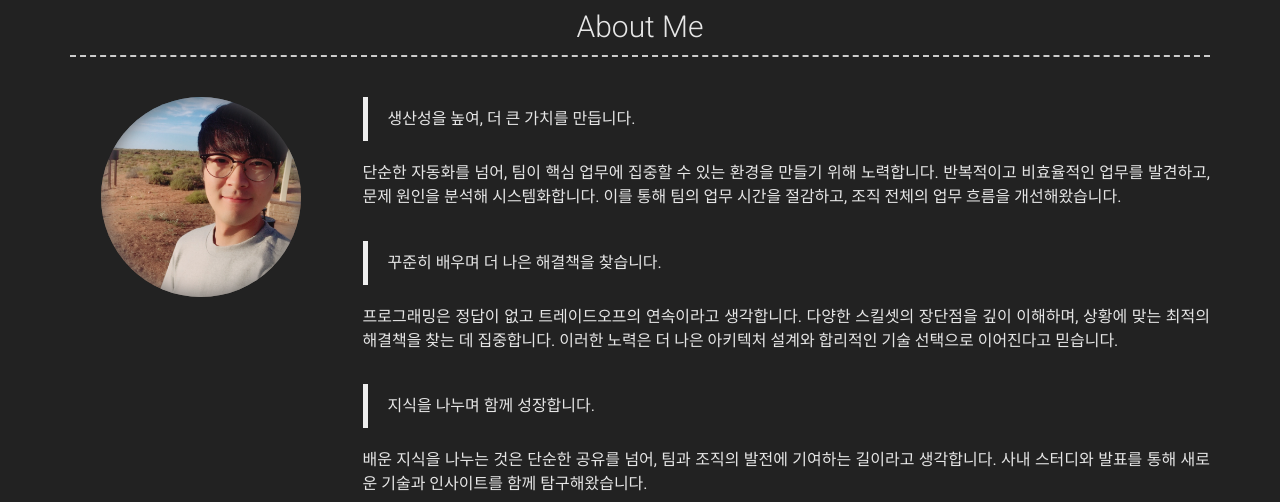
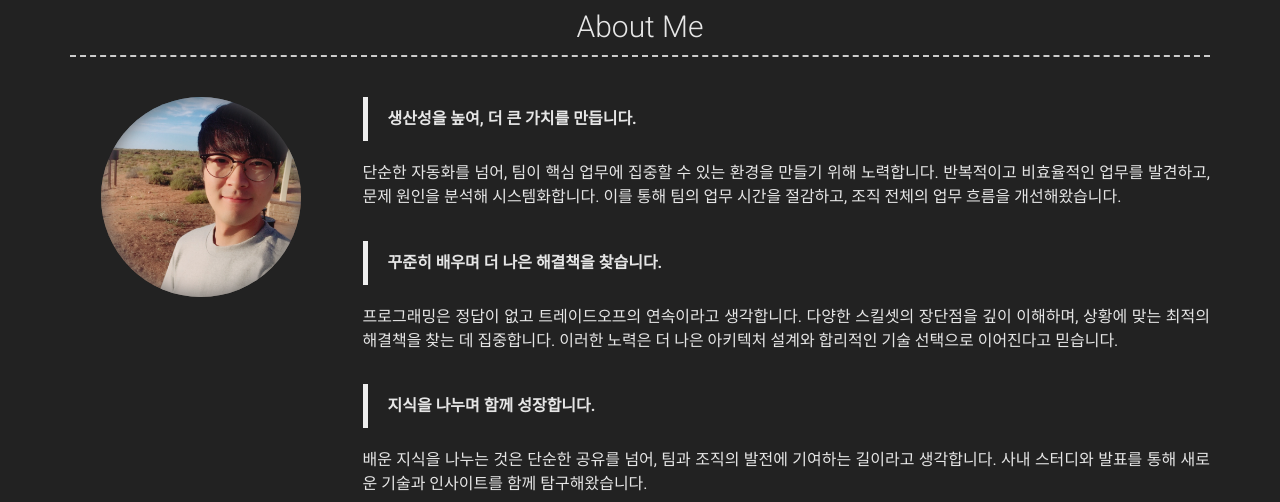
Before and after one commit to wlroh/wlroh.github.io, a Jekyll site: the page built from resume.md, in a window 1280 px wide. Shown: the part 205-707 px from the top of the page. Built offline with Jekyll 4.4.1, drawn with Linux system fonts in a browser that asks for light colours; nearby versions of some CDN libraries.

Commit message:
(docs): 자기소개를 최신화하라

```diff
--- a/_config.dev.yml
+++ b/_config.dev.yml
@@ -88,15 +88,15 @@ linkedin_username: wlroh
 # About Section
 about_profile_image: assets/images/paul1.jpeg
 about_content: |
-  > 생산성을 높여, 더 큰 가치를 만듭니다.
+  > **생산성을 높여, 더 큰 가치를 만듭니다.**
 
   단순한 자동화를 넘어, 팀이 핵심 업무에 집중할 수 있는 환경을 만들기 위해 노력합니다. 반복적이고 비효율적인 업무를 발견하고, 문제 원인을 분석해 시스템화합니다. 이를 통해 팀의 업무 시간을 절감하고, 조직 전체의 업무 흐름을 개선해왔습니다.
   <br/><br/>
-  > 꾸준히 배우며 더 나은 해결책을 찾습니다.
+  > **꾸준히 배우며 더 나은 해결책을 찾습니다.**
 
   프로그래밍은 정답이 없고 트레이드오프의 연속이라고 생각합니다. 다양한 스킬셋의 장단점을 깊이 이해하며, 상황에 맞는 최적의 해결책을 찾는 데 집중합니다. 이러한 노력은 더 나은 아키텍처 설계와 합리적인 기술 선택으로 이어진다고 믿습니다.
   <br/><br/>
-  > 지식을 나누며 함께 성장합니다.
+  > **지식을 나누며 함께 성장합니다.**
 
   배운 지식을 나누는 것은 단순한 공유를 넘어, 팀과 조직의 발전에 기여하는 길이라고 생각합니다. 사내 스터디와 발표를 통해 새로운 기술과 인사이트를 함께 탐구해왔습니다.
 
--- a/_config.yml
+++ b/_config.yml
@@ -89,15 +89,15 @@ gtag: "G-HCKCGPDD5F"
 # About Section
 about_profile_image: assets/images/paul1.jpeg
 about_content: |
-  > 생산성을 높여, 더 큰 가치를 만듭니다.
+  > **생산성을 높여, 더 큰 가치를 만듭니다.**
 
   단순한 자동화를 넘어, 팀이 핵심 업무에 집중할 수 있는 환경을 만들기 위해 노력합니다. 반복적이고 비효율적인 업무를 발견하고, 문제 원인을 분석해 시스템화합니다. 이를 통해 팀의 업무 시간을 절감하고, 조직 전체의 업무 흐름을 개선해왔습니다.
   <br/><br/>
-  > 꾸준히 배우며 더 나은 해결책을 찾습니다.
+  > **꾸준히 배우며 더 나은 해결책을 찾습니다.**
 
   프로그래밍은 정답이 없고 트레이드오프의 연속이라고 생각합니다. 다양한 스킬셋의 장단점을 깊이 이해하며, 상황에 맞는 최적의 해결책을 찾는 데 집중합니다. 이러한 노력은 더 나은 아키텍처 설계와 합리적인 기술 선택으로 이어진다고 믿습니다.
   <br/><br/>
-  > 지식을 나누며 함께 성장합니다.
+  > **지식을 나누며 함께 성장합니다.**
 
   배운 지식을 나누는 것은 단순한 공유를 넘어, 팀과 조직의 발전에 기여하는 길이라고 생각합니다. 사내 스터디와 발표를 통해 새로운 기술과 인사이트를 함께 탐구해왔습니다.
 
```
